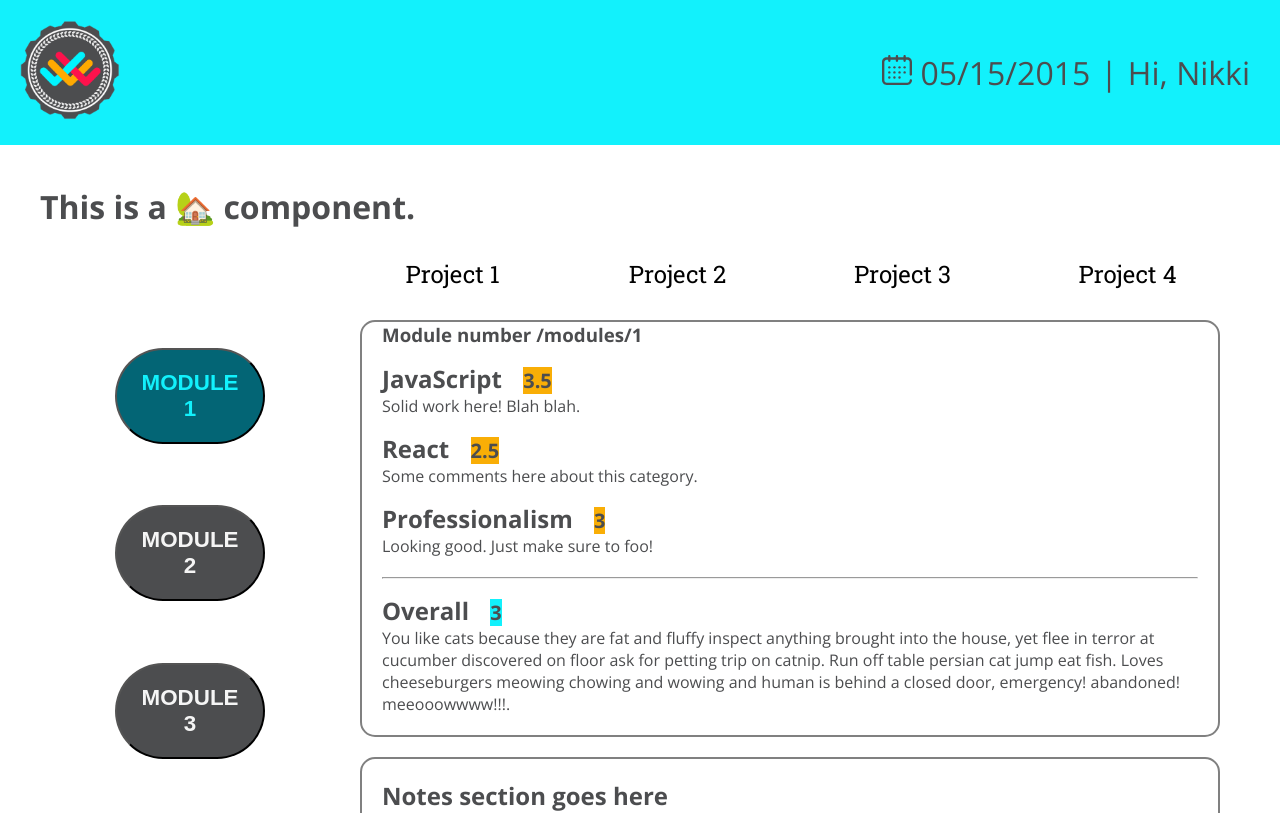
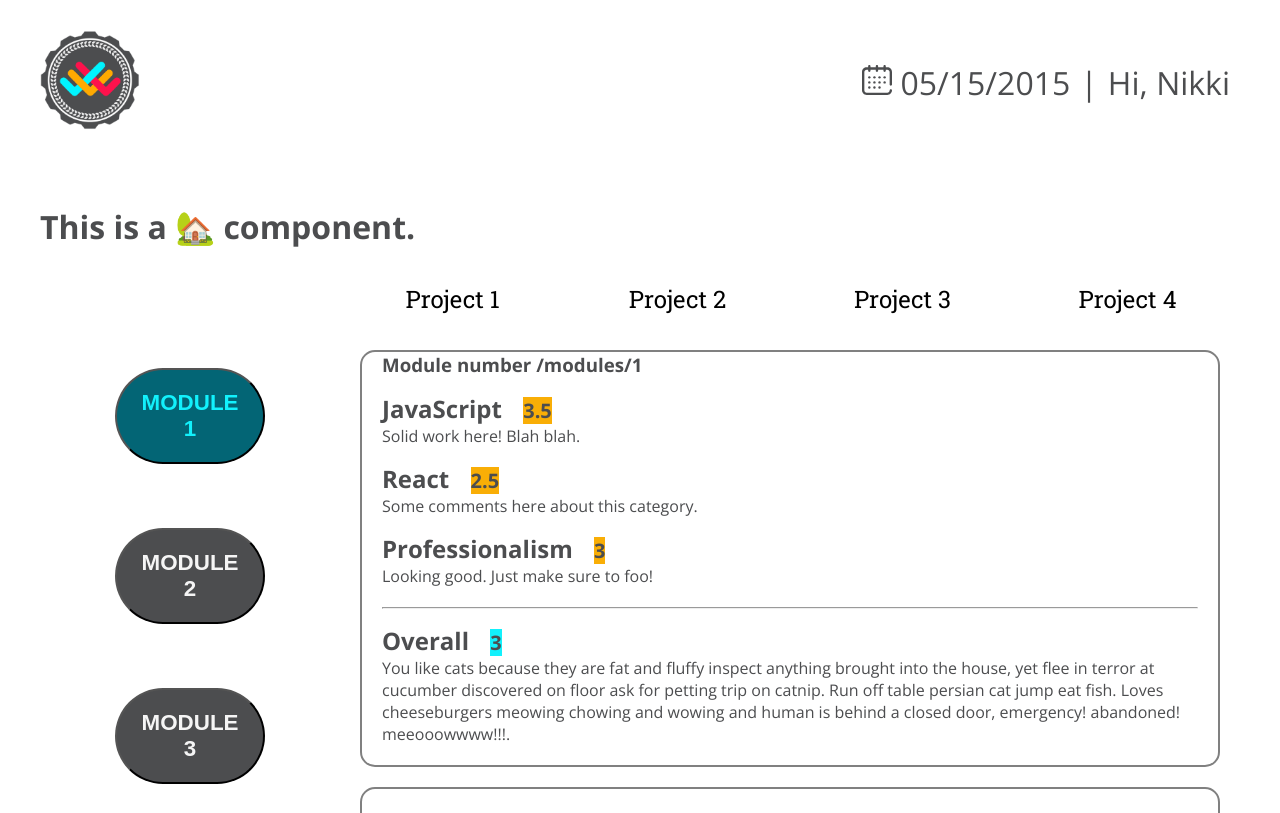
Before and after one commit to Turing-Mesh/mesh-ui, a Vue app: page /modules/1 in a window 1280 px wide. Shown: the top 813 px of the page. Built offline with nearby package versions, Linux system fonts and the light colour scheme.

Commit message:
Add blue border to bottom of projects

```diff
--- a/src/components/ModuleNav.vue
+++ b/src/components/ModuleNav.vue
@@ -8,28 +8,28 @@
       name: 'Module',
       params: { id: 1}
     }">
-        <button class="btn">Module 1</button>
+        <button class="module-btn">Module 1</button>
     </router-link>
 
     <router-link class="module" :to="{
       name: 'Module',
       params: { id: 2}
     }">
-      <button class="btn">Module 2</button>
+      <button class="module-btn">Module 2</button>
     </router-link>
 
     <router-link class="module" :to="{
       name: 'Module',
       params: { id: 3}
     }">
-      <button class="btn">Module 3</button>
+      <button class="module-btn">Module 3</button>
     </router-link>
 
     <router-link class="module" :to="{
       name: 'Module',
       params: { id: 4}
     }">
-      <button class="btn">Module 4</button>
+      <button class="module-btn">Module 4</button>
     </router-link>
   </section>
 </template>
@@ -53,13 +53,13 @@ a.module {
   }
 }
 
-.router-link-active .btn {
+.router-link-active .module-btn {
   //background-color: $turing-blue;
   background: #036575;
   color: #12F1FC;
 }
 
-.btn {
+.module-btn {
   border-radius: 50px;
   background: #4C4D4F;
   color: whitesmoke;
--- a/src/components/ProjectNav.vue
+++ b/src/components/ProjectNav.vue
@@ -1,9 +1,17 @@
 <template>
   <nav class="projects-container">
-    <router-link to="/project-1" class="project">Project 1</router-link>
-    <router-link to="/project-2" class="project">Project 2</router-link>
-    <router-link to="/project-3" class="project">Project 3</router-link>
-    <router-link to="/project-4" class="project">Project 4</router-link>
+    <router-link to="/project-1" class="project">
+      <button class="project-btn">Project 1</button>
+    </router-link>
+    <router-link to="/project-2" class="project">
+      <button class="project-btn">Project 2</button>
+    </router-link>
+    <router-link to="/project-3" class="project">
+      <button class="project-btn">Project 3</button>
+    </router-link>
+    <router-link to="/project-4" class="project">
+      <button class="project-btn">Project 4</button>
+    </router-link>
 <!--    <router-view />-->
   </nav>
 </template>
@@ -19,8 +27,6 @@
   display: grid;
   grid-template-columns: repeat(4, 1fr);
   grid-template-rows: 1fr;
-  font-family: $roboto;
-  font-size: 1.5rem;
 }
 
 a.project {
@@ -28,21 +34,33 @@ a.project {
   text-align: center;
 
   &:hover {
-    background-color: $turing-yellow;
+    //background-color: $turing-yellow;
   }
 }
 
 .project {
   padding: 10px;
   text-align: center;
+  border: 5px solid transparent;
+  width: auto;
+  transition: border-color 0.3s;
 
   &:hover {
-    background-color: $turing-yellow;
+    //background-color: $turing-yellow;
+    border-bottom: 5px solid $turing-blue;
   }
 }
 
+.project-btn {
+  border: none;
+  background: white;
+  font-family: $roboto;
+  font-size: 1.5rem;
+}
+
 .router-link-active {
-  background-color: $turing-yellow;
+  //background-color: $turing-yellow;
+  border-bottom: 5px solid $turing-blue;
 }
 
 </style>
--- a/src/styles/styles.scss
+++ b/src/styles/styles.scss
@@ -16,7 +16,7 @@ body {
 }
 
 .header {
-  background: $turing-blue;
+  padding: 10px 20px;
   margin: 0 auto;
 }
 
```
